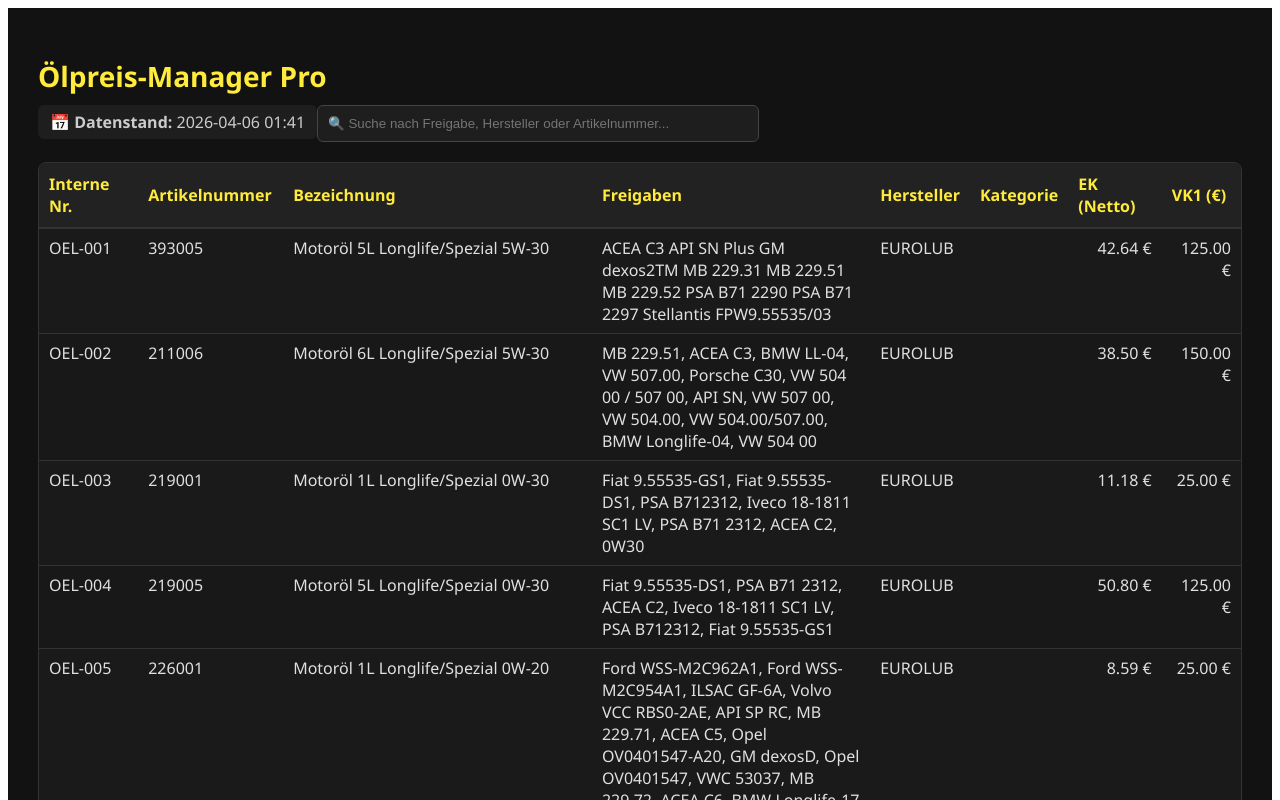
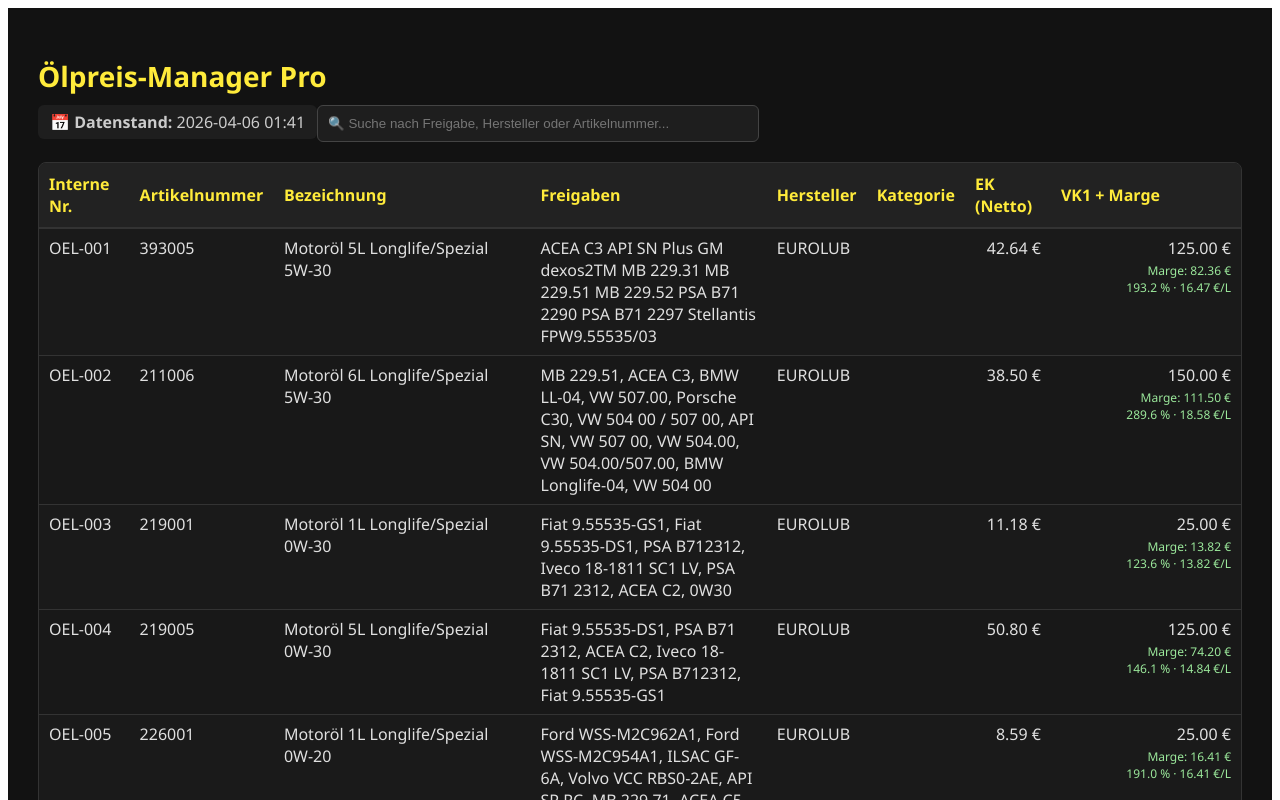
Before and after one commit to McLovin84de/Oelpreis-Manager-Pro, a React (Vite) app: page / in a window 1280 px wide. Shown: the top 800 px of the page. Built offline with nearby package versions, Linux system fonts and the light colour scheme.

Commit message:
Make margin info visible in VK column without horizontal scroll

```diff
--- a/src/App.jsx
+++ b/src/App.jsx
@@ -28,11 +28,48 @@
         ? Number(String(oil.vk1).replace(",", "."))
         : null;
 
+    const marginEuro =
+      typeof vk1 === "number" &&
+      !Number.isNaN(vk1) &&
+      typeof nettopreis === "number" &&
+      !Number.isNaN(nettopreis)
+        ? vk1 - nettopreis
+        : null;
+
+    const marginPercent =
+      marginEuro !== null && nettopreis > 0 ? (marginEuro / nettopreis) * 100 : null;
+
+    const extractLiters = (input) => {
+      const text = String(input || "").toLowerCase();
+      const packMatch = text.match(/(\d+(?:[.,]\d+)?)\s*[x×]\s*(\d+(?:[.,]\d+)?)\s*l\b/);
+      if (packMatch) {
+        const packs = Number(packMatch[1].replace(",", "."));
+        const litersEach = Number(packMatch[2].replace(",", "."));
+        if (!Number.isNaN(packs) && !Number.isNaN(litersEach) && packs > 0 && litersEach > 0) {
+          return packs * litersEach;
+        }
+      }
+
+      const singleMatch = text.match(/(\d+(?:[.,]\d+)?)\s*l\b/);
+      if (!singleMatch) return null;
+
+      const liters = Number(singleMatch[1].replace(",", "."));
+      return !Number.isNaN(liters) && liters > 0 ? liters : null;
+    };
+
+    const liters = extractLiters(oil.bezeichnung);
+    const marginPerLiter =
+      marginEuro !== null && liters && liters > 0 ? marginEuro / liters : null;
+
     return {
       ...oil,
       freigaben,
       nettopreis,
       vk1,
+      marginEuro,
+      marginPercent,
+      liters,
+      marginPerLiter,
     };
   };
 
@@ -83,12 +120,22 @@
   }, [search, data]);
 
   // Hervorhebung
+  const escapeHtml = (value) =>
+    value
+      .replaceAll("&", "&amp;")
+      .replaceAll("<", "&lt;")
+      .replaceAll(">", "&gt;")
+      .replaceAll('"', "&quot;")
+      .replaceAll("'", "&#39;");
+
   const highlight = (text) => {
-    const safeText = Array.isArray(text) ? text.join(", ") : String(text || "");
-    if (!safeText) return "";
+    const rawText = Array.isArray(text) ? text.join(", ") : String(text || "");
+    if (!rawText) return "";
+
+    const safeText = escapeHtml(rawText);
     if (!search) return safeText;
 
-    const escapedSearch = search.replace(/[.*+?^${}()|[\]\\]/g, "\\$&");
+    const escapedSearch = escapeHtml(search).replace(/[.*+?^${}()|[\]\\]/g, "\\$&");
     const regex = new RegExp(`(${escapedSearch})`, "gi");
 
     return safeText.replace(
@@ -128,7 +175,7 @@
                 <th style={styles.th}>Hersteller</th>
                 <th style={styles.th}>Kategorie</th>
                 <th style={styles.th}>EK (Netto)</th>
-                <th style={styles.th}>VK1 (€)</th>
+                <th style={styles.th}>VK1 + Marge</th>
               </tr>
             </thead>
             <tbody>
@@ -159,10 +206,26 @@
                       ? `${oil.nettopreis.toFixed(2)} €`
                       : "–"}
                   </td>
-                  <td style={{ ...styles.td, textAlign: "right" }}>
-                    {typeof oil.vk1 === "number" && !Number.isNaN(oil.vk1)
-                      ? `${oil.vk1.toFixed(2)} €`
-                      : "–"}
+                  <td style={{ ...styles.td, textAlign: "right", minWidth: 170 }}>
+                    <div>
+                      {typeof oil.vk1 === "number" && !Number.isNaN(oil.vk1)
+                        ? `${oil.vk1.toFixed(2)} €`
+                        : "–"}
+                    </div>
+                    <div style={{ color: "#9be89b", fontSize: "12px", marginTop: "3px" }}>
+                      {typeof oil.marginEuro === "number" && !Number.isNaN(oil.marginEuro)
+                        ? `Marge: ${oil.marginEuro.toFixed(2)} €`
+                        : "Marge: –"}
+                    </div>
+                    <div style={{ color: "#9be89b", fontSize: "12px" }}>
+                      {typeof oil.marginPercent === "number" && !Number.isNaN(oil.marginPercent)
+                        ? `${oil.marginPercent.toFixed(1)} %`
+                        : "–"}
+                      {" · "}
+                      {typeof oil.marginPerLiter === "number" && !Number.isNaN(oil.marginPerLiter)
+                        ? `${oil.marginPerLiter.toFixed(2)} €/L`
+                        : "– €/L"}
+                    </div>
                   </td>
                 </tr>
               ))}
```
